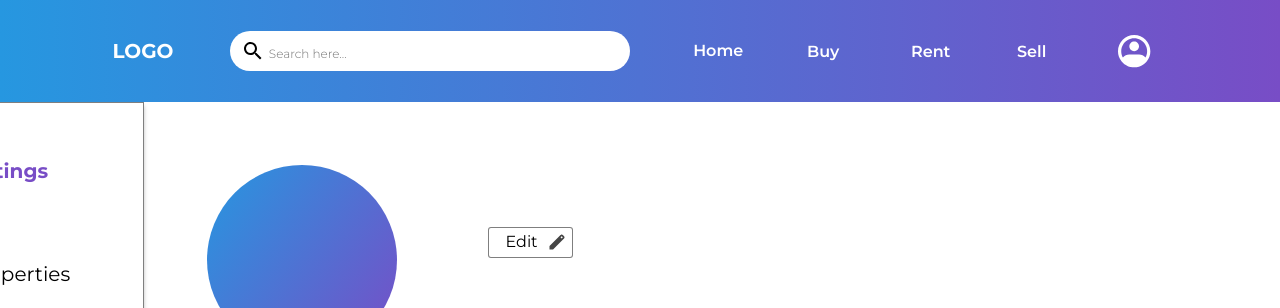
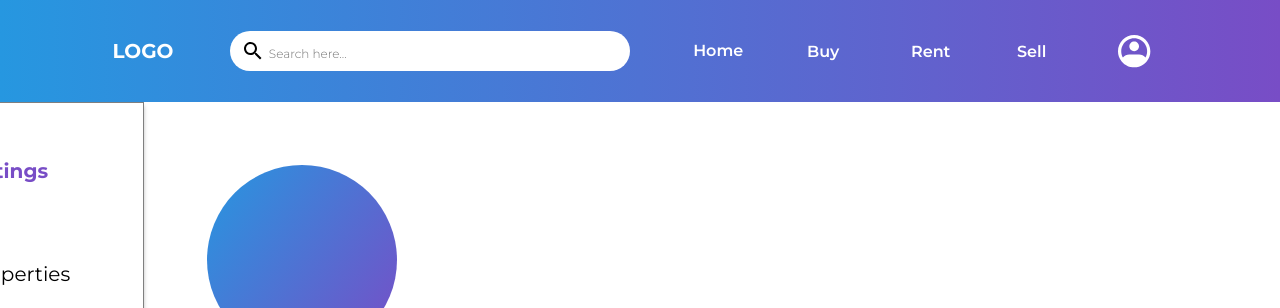
Before and after one commit to ashwaniraj0813/real_estate, a React (Vite) app: page /user-profile in a window 1280 px wide. Shown: the top 308 px of the page. Built offline with nearby package versions, Linux system fonts and the light colour scheme.

Commit message:
Edit option changed

```diff
--- a/src/pages/UserProfile.tsx
+++ b/src/pages/UserProfile.tsx
@@ -126,17 +126,6 @@ const UserProfile: FunctionComponent = () => {
                   />
                 </div>
               </div>
-              <div className={styles.editButtonWrapper}>
-                <button className={styles.editButton}>
-                  <div className={styles.editButtonChild} />
-                  <a className={styles.edit}>Edit</a>
-                  <img
-                    className={styles.materialSymbolseditIcon}
-                    alt=""
-                    src="/materialsymbolsedit.svg"
-                  />
-                </button>
-              </div>
             </div>
             <div className={styles.profileInfo}>
               <div className={styles.frameParent}>
```
